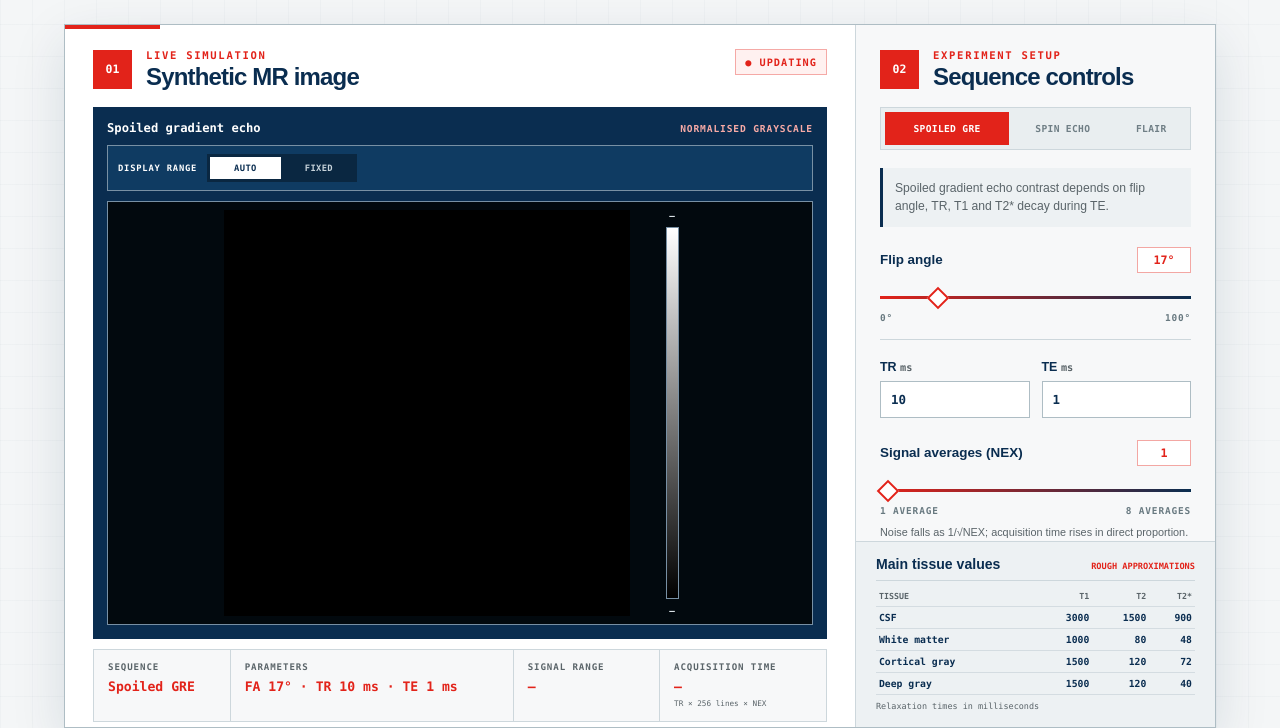
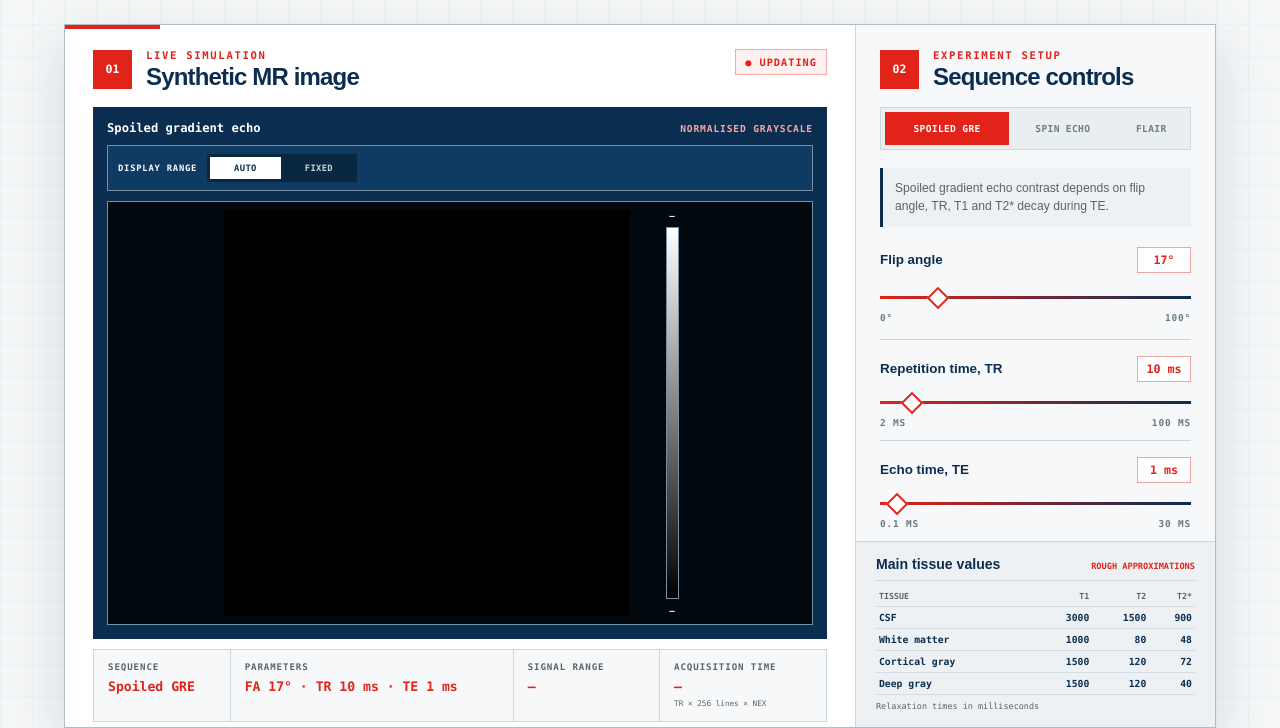
Before and after one commit to mriphysics/mri-contrast-lab, a plain HTML site: page index.html in a window 1280 px wide. Both pictures are taken after a click on the button "RESET EXPERIMENT". Shown: the part 72-800 px from the top of the page. Drawn offline with Linux system fonts and the light colour scheme; no server answers.

Commit message:
Replace timing inputs with sliders

```diff
--- a/app.js
+++ b/app.js
@@ -1,8 +1,10 @@
-import { WIDTH, HEIGHT, TISSUES, spoiledGreSignal, spinEchoSignal, flairSignal, makeNoise, scaleToGray, noiseSigmaForAverages, acquisitionTimeSeconds } from "./contrast.js?v=contrast-6";
+import { WIDTH, HEIGHT, TISSUES, spoiledGreSignal, spinEchoSignal, flairSignal, makeNoise, scaleToGray, noiseSigmaForAverages, acquisitionTimeSeconds } from "./contrast.js?v=contrast-7";
 
 const els = Object.fromEntries([
   "greMode", "seMode", "flairMode", "greControls", "seControls", "flairControls",
-  "greFA", "greFAValue", "greTR", "greTE", "seTR", "seTE", "flairTI", "flairTR", "flairTE",
+  "greFA", "greFAValue", "greTR", "greTRValue", "greTE", "greTEValue",
+  "seTR", "seTRValue", "seTE", "seTEValue",
+  "flairTI", "flairTIValue", "flairTR", "flairTRValue", "flairTE", "flairTEValue",
   "sequenceDescription", "formulaReadout", "tipText", "imageCanvas", "imageTitle", "status",
   "sequenceReadout", "parameterReadout", "rangeReadout", "acquisitionReadout", "scaleMax", "scaleMin", "interpretation",
   "nex", "nexValue",
@@ -158,11 +160,18 @@ function setMode(nextMode) {
 }
 
 function scheduleUpdate() {
-  els.greFAValue.value = `${format(Number(els.greFA.value))}°`;
+  updateSliderOutputs();
   els.nexValue.value = `${Math.round(Number(els.nex.value))}`;
   els.status.textContent = "Updating";
   clearTimeout(updateTimer);
   updateTimer = setTimeout(simulate, 30);
+}
+
+function updateSliderOutputs() {
+  els.greFAValue.value = `${format(Number(els.greFA.value))}°`;
+  for (const name of ["greTR", "greTE", "seTR", "seTE", "flairTI", "flairTR", "flairTE"]) {
+    els[`${name}Value`].value = `${format(Number(els[name].value))} ms`;
+  }
 }
 
 function reset() {
--- a/index.html
+++ b/index.html
@@ -6,7 +6,7 @@
     <meta name="theme-color" content="#e2231a" />
     <meta name="description" content="Explore spoiled GRE, spin echo and FLAIR MRI contrast in a browser-based teaching simulation." />
     <title>MRI Contrast Lab</title>
-    <link rel="stylesheet" href="styles.css?v=contrast-6" />
+    <link rel="stylesheet" href="styles.css?v=contrast-7" />
     <link rel="icon" href="favicon.svg?v=1" type="image/svg+xml" sizes="any">
   </head>
   <body>
@@ -83,24 +83,46 @@
               <input id="greFA" type="range" min="0" max="100" step="1" value="17" />
               <div class="range-labels"><span>0°</span><span>100°</span></div>
             </div>
-            <div class="number-pair">
-              <label>TR <span>ms</span><input id="greTR" type="number" min="1" step="1" value="10" /></label>
-              <label>TE <span>ms</span><input id="greTE" type="number" min="0.1" step="0.1" value="1" /></label>
+            <div class="control-group sequence-slider">
+              <div class="control-title"><label for="greTR">Repetition time, TR</label><output id="greTRValue">10 ms</output></div>
+              <input id="greTR" type="range" min="2" max="100" step="1" value="10" />
+              <div class="range-labels"><span>2 ms</span><span>100 ms</span></div>
+            </div>
+            <div class="control-group sequence-slider">
+              <div class="control-title"><label for="greTE">Echo time, TE</label><output id="greTEValue">1 ms</output></div>
+              <input id="greTE" type="range" min="0.1" max="30" step="0.1" value="1" />
+              <div class="range-labels"><span>0.1 ms</span><span>30 ms</span></div>
             </div>
           </div>
 
           <div class="control-panel" id="seControls" hidden>
-            <div class="number-pair">
-              <label>TR <span>ms</span><input id="seTR" type="number" min="1" step="1" value="1000" /></label>
-              <label>TE <span>ms</span><input id="seTE" type="number" min="0.1" step="0.1" value="10" /></label>
+            <div class="control-group sequence-slider">
+              <div class="control-title"><label for="seTR">Repetition time, TR</label><output id="seTRValue">1000 ms</output></div>
+              <input id="seTR" type="range" min="100" max="5000" step="50" value="1000" />
+              <div class="range-labels"><span>100 ms</span><span>5000 ms</span></div>
+            </div>
+            <div class="control-group sequence-slider">
+              <div class="control-title"><label for="seTE">Echo time, TE</label><output id="seTEValue">10 ms</output></div>
+              <input id="seTE" type="range" min="1" max="300" step="1" value="10" />
+              <div class="range-labels"><span>1 ms</span><span>300 ms</span></div>
             </div>
           </div>
 
           <div class="control-panel" id="flairControls" hidden>
-            <div class="number-field"><label for="flairTI">Inversion time, TI <span>ms</span></label><input id="flairTI" type="number" min="0" step="1" value="458" /></div>
-            <div class="number-pair">
-              <label>TR <span>ms</span><input id="flairTR" type="number" min="1" step="1" value="1000" /></label>
-              <label>TE <span>ms</span><input id="flairTE" type="number" min="0.1" step="0.1" value="180" /></label>
+            <div class="control-group sequence-slider">
+              <div class="control-title"><label for="flairTI">Inversion time, TI</label><output id="flairTIValue">458 ms</output></div>
+              <input id="flairTI" type="range" min="0" max="3000" step="1" value="458" />
+              <div class="range-labels"><span>0 ms</span><span>3000 ms</span></div>
+            </div>
+            <div class="control-group sequence-slider">
+              <div class="control-title"><label for="flairTR">Repetition time, TR</label><output id="flairTRValue">1000 ms</output></div>
+              <input id="flairTR" type="range" min="100" max="10000" step="50" value="1000" />
+              <div class="range-labels"><span>100 ms</span><span>10000 ms</span></div>
+            </div>
+            <div class="control-group sequence-slider">
+              <div class="control-title"><label for="flairTE">Echo time, TE</label><output id="flairTEValue">180 ms</output></div>
+              <input id="flairTE" type="range" min="1" max="300" step="1" value="180" />
+              <div class="range-labels"><span>1 ms</span><span>300 ms</span></div>
             </div>
           </div>
 
@@ -151,6 +173,6 @@
     </main>
 
     <footer><p>Educational contrast simulation · Runs locally in this browser · No MATLAB required</p></footer>
-    <script type="module" src="app.js?v=contrast-6"></script>
+    <script type="module" src="app.js?v=contrast-7"></script>
   </body>
 </html>
--- a/styles.css
+++ b/styles.css
@@ -120,6 +120,8 @@ input[type="range"]::-moz-range-thumb { width: 13px; height: 13px; background: #
 .number-pair label span, .number-field label span { color: var(--muted); font: 600 .64rem var(--mono); }
 .number-pair input, .number-field input { width: 100%; margin-top: 7px; padding: 10px; color: var(--navy); background: #fff; border: 1px solid var(--line-bright); font: 750 .78rem var(--mono); }
 .number-field { padding: 20px 0 0; }
+.sequence-slider { padding-top: 16px; padding-bottom: 12px; }
+.sequence-slider input[type="range"] { margin-top: 11px; }
 .averaging-control { padding-top: 18px; }
 .averaging-control p { margin: 9px 0 0; color: var(--muted); font-size: .68rem; line-height: 1.4; }
 .formula-card { margin-top: 20px; padding: 13px; color: var(--navy); background: #fff; border: 1px solid var(--line); border-top: 3px solid var(--red); }
```
